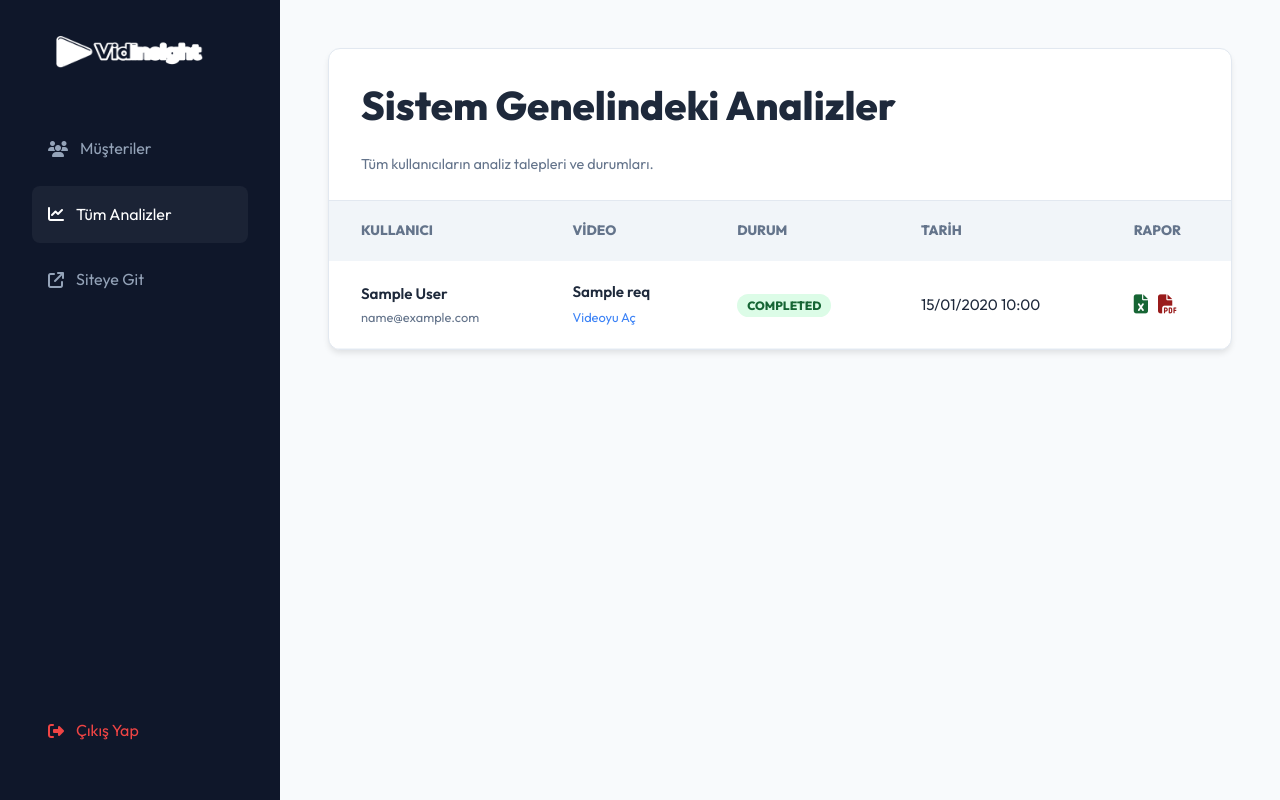
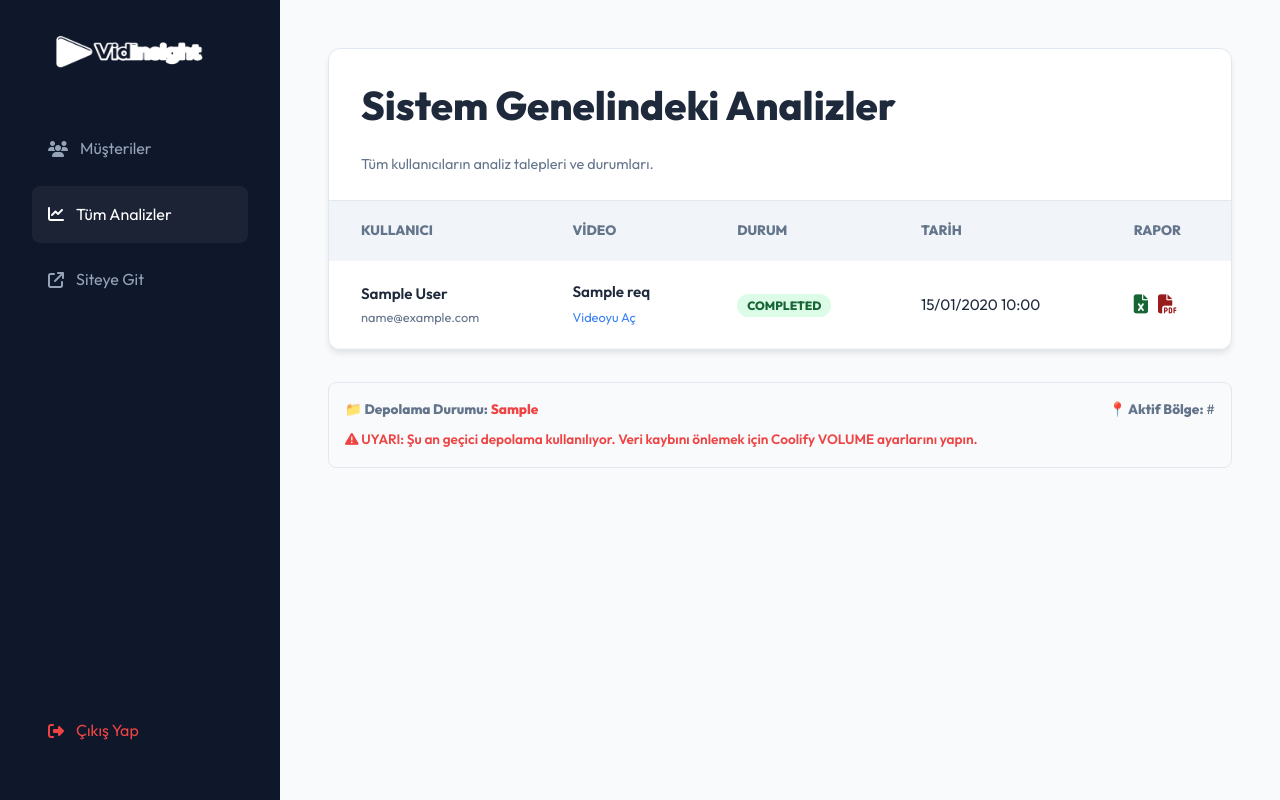
Before and after one commit to fatnarman-debug/youtube-analiz, a FastAPI app: template templates/admin_analyses.html in a window 1280 px wide. Run offline with FastAPI, Linux system fonts and the light colour scheme; the template is opened without the code that fills it: most values are stand-ins (such as "Sample title", 1, 10 or a date in 2020).

Commit message:
Fix: Missing os import and add Storage Status info to Admin

```diff
--- a/main.py
+++ b/main.py
@@ -7,7 +7,7 @@ from pathlib import Path
 import os
 import models
 import traceback
-from database import engine, get_db, SessionLocal
+from database import engine, get_db, SessionLocal, STORAGE_TYPE
 from auth import get_password_hash, verify_password, create_access_token, decode_access_token
 from youtube_analyzer import YouTubeCommentAnalyzer
 import datetime
@@ -521,10 +521,15 @@ async def admin_analyses_page(request: Request, db: Session = Depends(get_db)):
         return RedirectResponse(url="/girisburdan")
 
     analyses = db.query(models.AnalysisRequest).order_by(models.AnalysisRequest.id.desc()).all()
+    from database import SQLALCHEMY_DATABASE_URL
     return templates.TemplateResponse(
         request=request,
         name="admin_analyses.html",
-        context={"analyses": analyses}
+        context={
+            "analyses": analyses,
+            "storage_type": STORAGE_TYPE,
+            "db_url": SQLALCHEMY_DATABASE_URL
+        }
     )
 
 @app.get("/admin/analysis_error/{analysis_id}")
--- a/templates/admin_analyses.html
+++ b/templates/admin_analyses.html
@@ -110,6 +110,26 @@
                 </tbody>
             </table>
         </div>
+
+        <!-- System Storage Info -->
+        <div style="margin-top: 2rem; padding: 1rem; background: #f8fafc; border: 1px solid #e2e8f0; border-radius: 8px; font-size: 0.85rem; color: #64748b;">
+            <div style="display: flex; justify-content: space-between; align-items: center; flex-wrap: wrap; gap: 1rem;">
+                <div>
+                    <strong>📁 Depolama Durumu:</strong>
+                    <span style="color: {% if 'KALICI' in storage_type %}#10b981{% else %}#ef4444{% endif %}; font-weight: 700;">
+                        {{ storage_type }}
+                    </span>
+                </div>
+                <div>
+                    <strong>📍 Aktif Bölge:</strong> {{ db_url }}
+                </div>
+            </div>
+            {% if 'KALICI' not in storage_type %}
+            <div style="margin-top: 0.5rem; color: #ef4444; font-weight: 600;">
+                <i class="fa-solid fa-triangle-exclamation"></i> UYARI: Şu an geçici depolama kullanılıyor. Veri kaybını önlemek için Coolify VOLUME ayarlarını yapın.
+            </div>
+            {% endif %}
+        </div>
     </main>
 
     <!-- Simple Modal for Errors -->
--- a/youtube_analyzer.py
+++ b/youtube_analyzer.py
@@ -16,6 +16,7 @@ from vaderSentiment.vaderSentiment import SentimentIntensityAnalyzer
 import emoji
 from collections import Counter
 import time
+import os
 from fpdf import FPDF
 import textwrap
 
```
